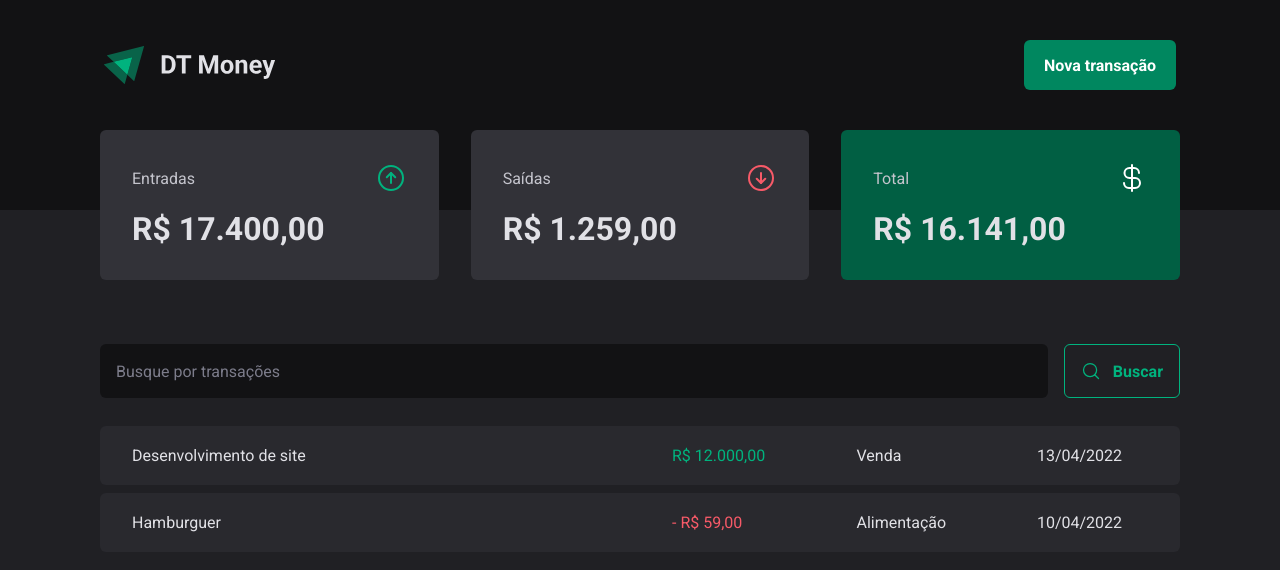
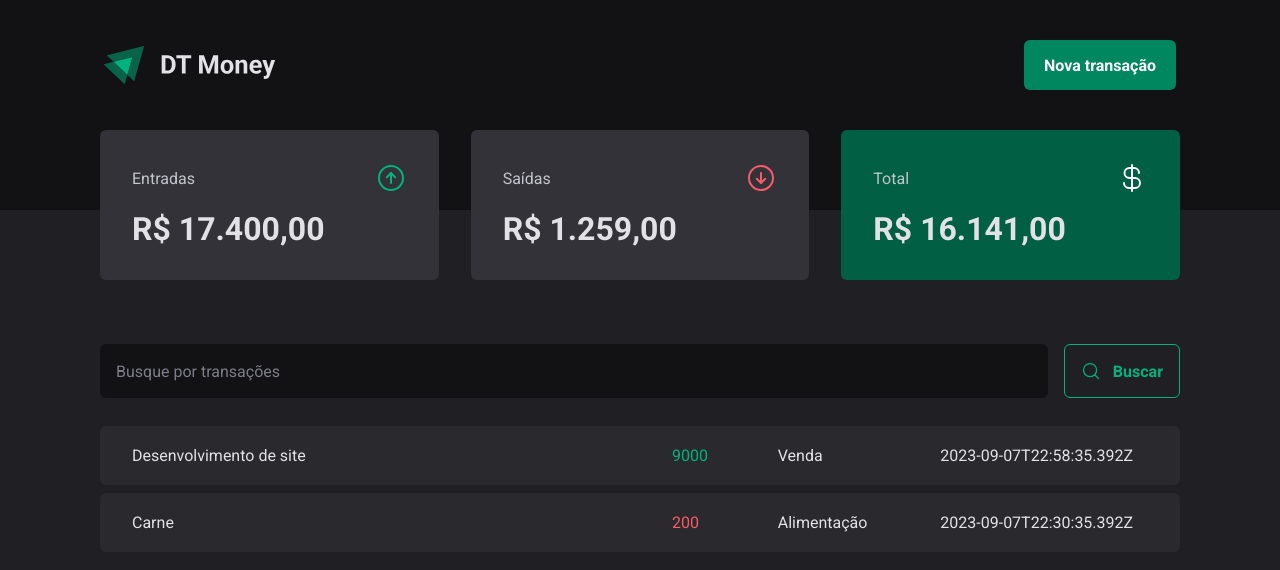
Before and after one commit to daviaxs/dt-money, a React (Vite) app: page / in a window 1280 px wide. Shown: the top 570 px of the page. Built offline with nearby package versions, Linux system fonts and the light colour scheme; data requests are answered from the project's data file.

Commit message:
Updated TransactionsTable

```diff
--- a/src/pages/Transactions/index.tsx
+++ b/src/pages/Transactions/index.tsx
@@ -1,4 +1,4 @@
-import { useEffect } from 'react'
+import { useEffect, useState } from 'react'
 import { Header } from '../../shared/components/Header'
 import { Summary } from '../../shared/components/Summary'
 import {
@@ -8,12 +8,23 @@ import {
 } from './styles'
 import { SearchForm } from './utils/SearchForm'
 
+interface TransactionType {
+  id: number
+  description: string
+  type: 'income' | 'outcome'
+  price: number
+  category: string
+  createdAt: string
+}
+
 export function Transactions() {
+  const [transactions, setTransactions] = useState<TransactionType[]>([])
+
   async function loadTransactions() {
     const response = await fetch('http://localhost:3333/transactions')
     const data = await response.json()
 
-    console.log(data)
+    setTransactions(data)
   }
 
   useEffect(() => {
@@ -29,22 +40,20 @@ export function Transactions() {
         <SearchForm />
         <TransactionsTable>
           <tbody>
-            <tr>
-              <td width="50%">Desenvolvimento de site</td>
-              <td>
-                <PriceHighLight $variant="income">R$ 12.000,00</PriceHighLight>
-              </td>
-              <td>Venda</td>
-              <td>13/04/2022</td>
-            </tr>
-            <tr>
-              <td width="50%">Hamburguer</td>
-              <td>
-                <PriceHighLight $variant="outcome">- R$ 59,00</PriceHighLight>
-              </td>
-              <td>Alimentação</td>
-              <td>10/04/2022</td>
-            </tr>
+            {transactions.map((transaction) => {
+              return (
+                <tr key={transaction.id}>
+                  <td width="50%">{transaction.description}</td>
+                  <td>
+                    <PriceHighLight $variant={transaction.type}>
+                      {transaction.price}
+                    </PriceHighLight>
+                  </td>
+                  <td>{transaction.category}</td>
+                  <td>{transaction.createdAt}</td>
+                </tr>
+              )
+            })}
           </tbody>
         </TransactionsTable>
       </TransactionsContainer>
```
